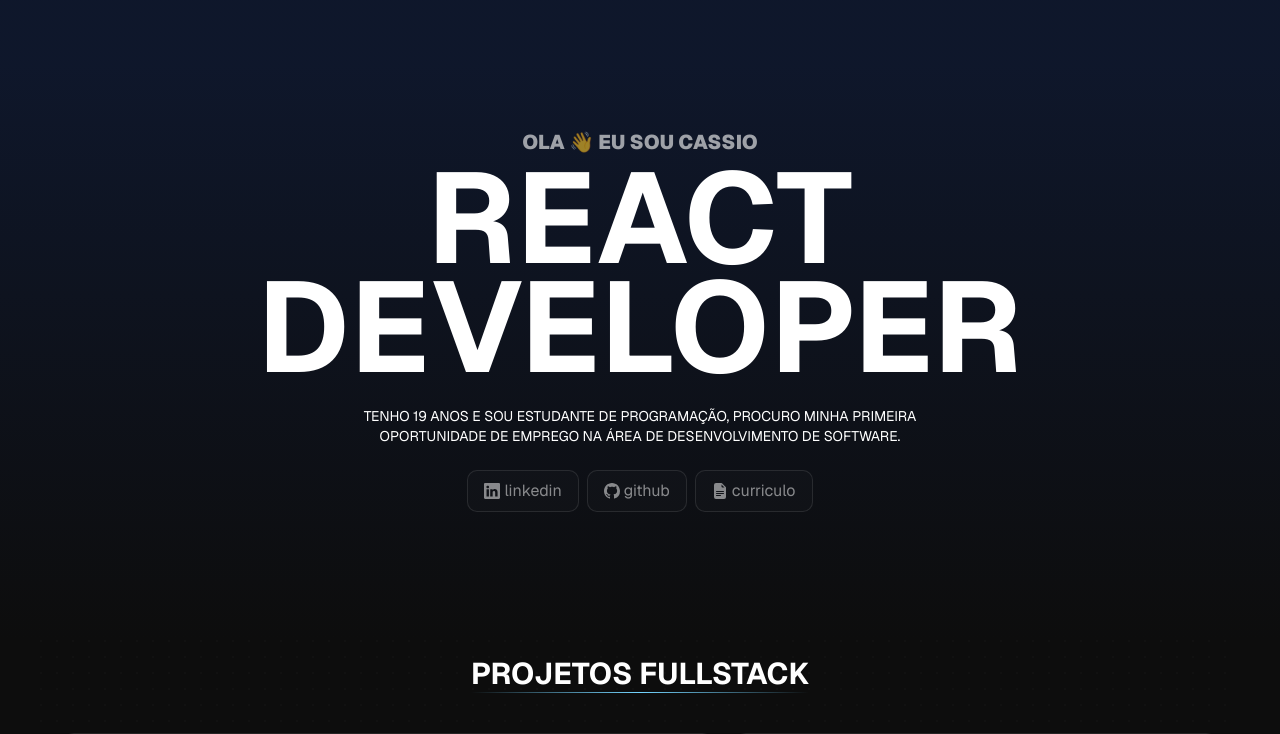
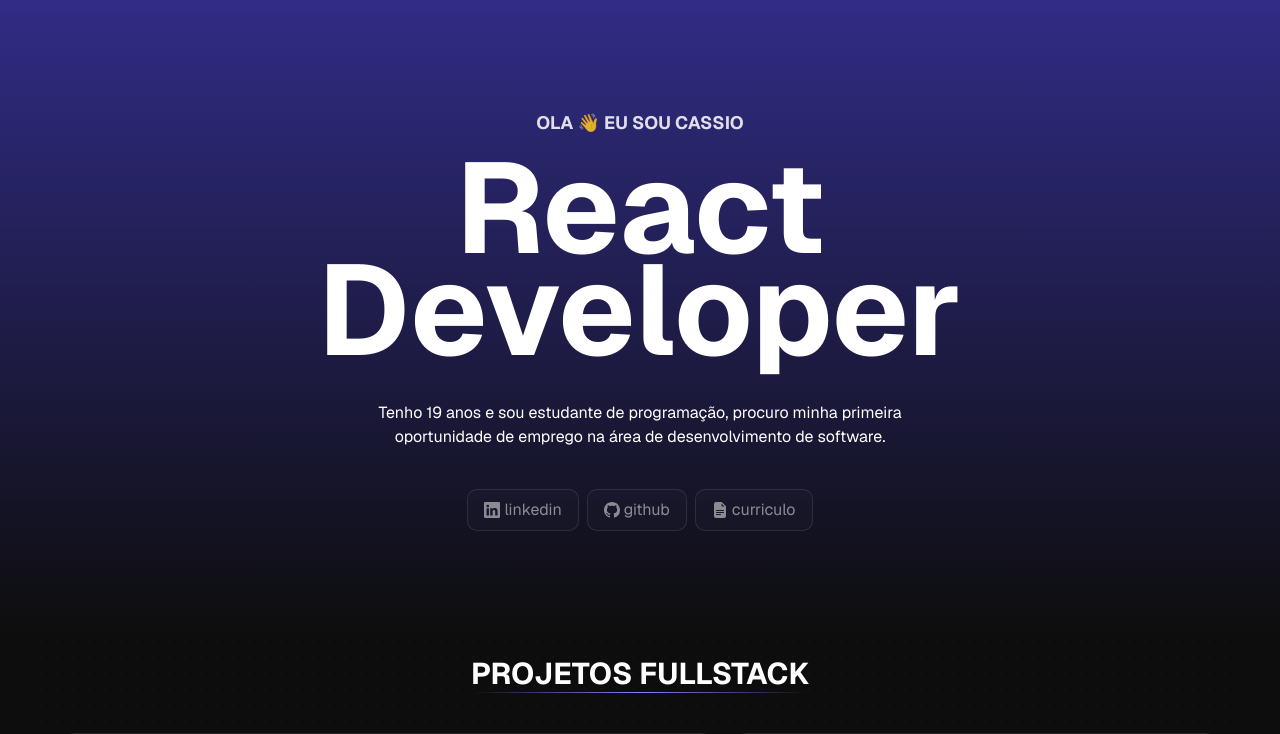
Before and after one commit to Cassiollopes/portifolio, a Next.js app: page / in a window 1280 px wide. Shown: the top 734 px of the page. Built offline with nearby package versions, Linux system fonts and the light colour scheme.

Commit message:
modified:   src/app/page.tsx 	modified:   src/components/api-card.tsx 	modified:   src/components/hero.tsx 	modified:   src/components/project-card.tsx

```diff
--- a/src/app/page.tsx
+++ b/src/app/page.tsx
@@ -12,7 +12,7 @@ export default function Home() {
   return (
     <div
       className="text-white bg-black/95
-    flex uppercase items-center justify-start flex-col min-h-screen font-[family-name:var(--font-geist-sans)] overflow-hidden"
+    flex items-center justify-start flex-col min-h-screen font-[family-name:var(--font-geist-sans)] overflow-hidden"
     >
       <Hero />
       <div className="flex flex-col text-2xl font-bold items-center w-full gap-12 relative pt-4 max-w-[1200px] px-5">
@@ -22,9 +22,9 @@ export default function Home() {
           )}
         />
         <div className="flex flex-col gap-10 items-center">
-          <div className="w-fit md:text-3xl flex-col">
+          <div className="w-fit md:text-3xl flex-col uppercase">
             <p>Projetos Fullstack</p>
-            <div className="rounded w-full h-[1px] bg-gradient-to-r from-sky-100/0 via-sky-300 to-sky-100/0" />
+            <div className="rounded w-full h-[1px] bg-gradient-to-r from-sky-100/0 via-indigo-400 to-sky-100/0" />
           </div>
           <div className="grid max-md:grid-cols-1 max-md:grid-rows-7 grid-cols-7 grid-rows-1 gap-4 w-full max-md:h-[85vh] h-[60vh]">
             <div className="md:col-span-4 max-md:row-span-4">
--- a/src/components/api-card.tsx
+++ b/src/components/api-card.tsx
@@ -22,7 +22,7 @@ export default function ApiCard({
         {icons.map((Icon) => Icon)}
       </div>
       <div className="p-4 pt-0 flex flex-col gap-2">
-        <h1>{title}</h1>
+        <h1 className="uppercase">{title}</h1>
         <h2 className="text-sm font-normal lowercase">{description}</h2>
         <div className="text-sm font-light lowercase flex flex-col text-white/50">
           <h3 className="font-semibold text-xl mb-2">principais rotas</h3>
--- a/src/components/hero.tsx
+++ b/src/components/hero.tsx
@@ -21,15 +21,15 @@ const links = [
 
 export default function Hero() {
   return (
-    <div className="bg-gradient-to-b from-slate-900 from-10% to-transparent flex flex-col gap-6 h-[80vh] max-md:h-fit max-md:py-10 justify-center w-full md:items-center px-6">
-      <div className="md:text-center flex flex-col gap-2 font-bold">
-        <p className="text-xl opacity-60 font-black max-md:text-lg">Ola 👋 eu sou Cassio</p>
-        <p className="text-9xl leading-[0.85] max-md:text-5xl">
+    <div className="bg-gradient-to-b from-indigo-900 to-transparent flex flex-col gap-10 h-[80vh] max-md:h-fit max-md:py-10 justify-center w-full md:items-center px-6">
+      <div className="md:text-center flex flex-col gap-5 font-bold">
+        <p className="opacity-85 text-lg uppercase">Ola 👋 eu sou Cassio</p>
+        <p className="text-9xl md:leading-[0.80] max-md:text-[3.5rem]">
           React <br />
           Developer
         </p>
       </div>
-      <p className="text-sm md:text-center">
+      <p className="md:text-center">
         Tenho 19 anos e sou estudante de programação, procuro minha primeira
         <br /> oportunidade de emprego na área de
         desenvolvimento de software.
--- a/src/components/project-card.tsx
+++ b/src/components/project-card.tsx
@@ -25,10 +25,8 @@ export default function ProjectCard({ images, icon }: { images: string[], icon:
       />
       <div className="absolute top-0 left-0 h-full w-full flex p-4 bg-gradient-to-b from-transparent to-black/95 from-60% gap-4 justify-between items-end">
         <div className="flex flex-col gap-2">
-          <div className="flex items-center gap-2 ">
-            <div className="text-4xl">
-              {icon}
-            </div>
+          <div className="flex items-center gap-2 uppercase">
+            <div className="text-4xl">{icon}</div>
             <p>sla store</p>
           </div>
           <p className="text-sm font-normal lowercase">
```
